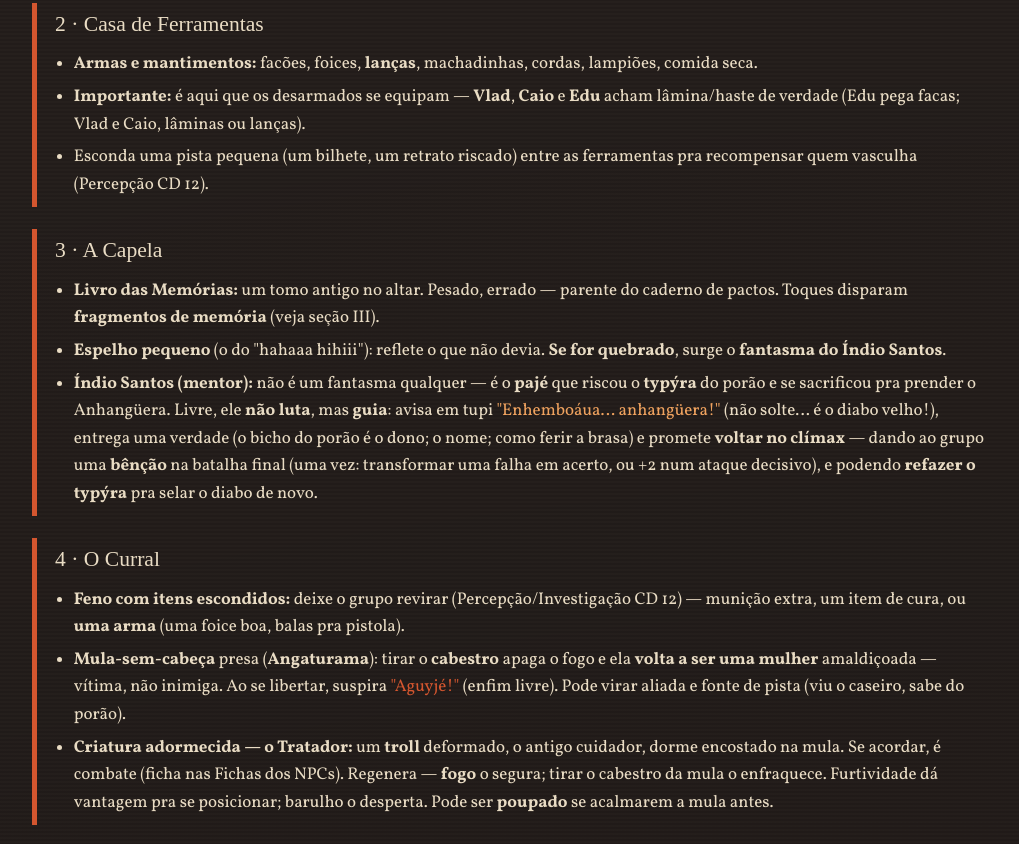
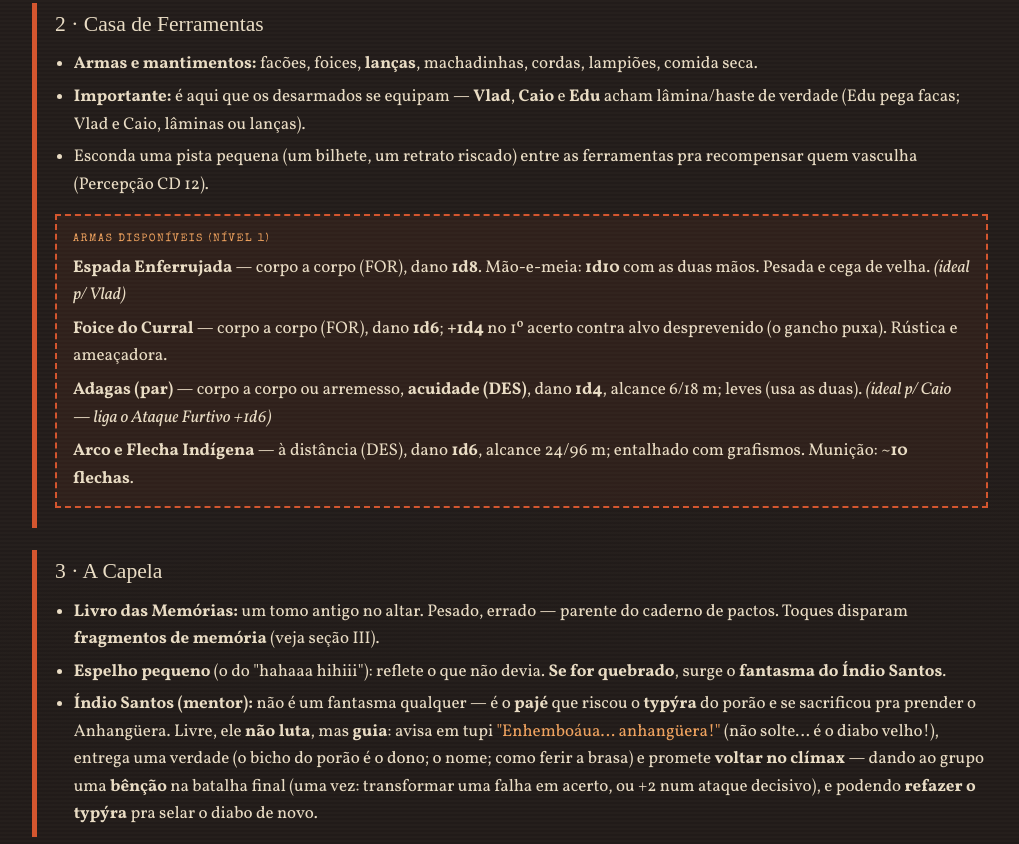
Before and after one commit to helder009/rpg, a plain HTML site: page 9f3a71c2.html in a window 1280 px wide. Shown: the part 5786-6630 px from the top of the page, without its empty margins (130-1149 px from the left). Drawn offline with nearby package versions, Linux system fonts and the light colour scheme; a web font is replaced by a local one.

Commit message:
Update 9f3a71c2.html

```diff
--- a/9f3a71c2.html
+++ b/9f3a71c2.html
@@ -423,6 +423,13 @@
         <li><b>Importante:</b> é aqui que os desarmados se equipam — <b>Vlad</b>, <b>Caio</b> e <b>Edu</b> acham lâmina/haste de verdade (Edu pega facas; Vlad e Caio, lâminas ou lanças).</li>
         <li>Esconda uma pista pequena (um bilhete, um retrato riscado) entre as ferramentas pra recompensar quem vasculha (Percepção CD 12).</li>
       </ul>
+      <div class="caixa">
+        <span class="rot">Armas disponíveis (nível 1)</span>
+        <div class="stats" style="margin-bottom:6px"><b>Espada Enferrujada</b> — corpo a corpo (FOR), dano <b>1d8</b>. Mão-e-meia: <b>1d10</b> com as duas mãos. Pesada e cega de velha. <i>(ideal p/ Vlad)</i></div>
+        <div class="stats" style="margin-bottom:6px"><b>Foice do Curral</b> — corpo a corpo (FOR), dano <b>1d6</b>; <b>+1d4</b> no 1º acerto contra alvo desprevenido (o gancho puxa). Rústica e ameaçadora.</div>
+        <div class="stats" style="margin-bottom:6px"><b>Adagas (par)</b> — corpo a corpo ou arremesso, <b>acuidade (DES)</b>, dano <b>1d4</b>, alcance 6/18 m; leves (usa as duas). <i>(ideal p/ Caio — liga o Ataque Furtivo +1d6)</i></div>
+        <div class="stats"><b>Arco e Flecha Indígena</b> — à distância (DES), dano <b>1d6</b>, alcance 24/96 m; entalhado com grafismos. Munição: ~<b>10 flechas</b>.</div>
+      </div>
     </div>
 
     <div class="ato">
@@ -572,7 +579,7 @@
       <div class="lootcard memcard"><b>Matheus</b> Lavrador que perdeu a roça. O facão era da família — "achá-lo" no espantalho tinha um quê de familiar demais.</div>
       <div class="lootcard memcard"><b>Caio</b> Batedor de carteiras que roubava para sustentar alguém. A corda e o lampião eram ferramentas de fuga, não de aventura.</div>
       <div class="lootcard memcard"><b>Thais</b> Neta de uma benzedeira. <b>Não é vítima ao acaso:</b> veio de propósito acabar com a lenda do homem da colina — o que amarra o final do grupo.</div>
-      <div class="lootcard memcard"><b>Edu</b> Lutador de rua que vivia protegendo os fracos. Por isso luta desarmado: nunca precisou de arma para fazer o certo.</div>
+      <div class="lootcard memcard"><b>Edu</b> Homem de fé. Foi pugilista, mas largou o ringue quando se converteu — trocou o punho pela lâmina e a fúria pela reza. Andava de vila em vila com terço e crucifixo, enfrentando o que era "do outro mundo" e protegendo os fracos em nome da sua fé. Veio ao sítio seguindo um chamado, como quem atende a um sinal.</div>
       <div class="lootcard memcard"><b>Nati</b> Viajante que catalogava rotas e refúgios pelo reino. Seguiu um mapa que levava ao sítio — como se algo a tivesse chamado. Os dois gatos-guardiões são o único elo com quem ela foi.</div>
     </div>
 
@@ -637,6 +644,10 @@
       <div class="lootcard"><b>Pistola + munição</b> No baú (senha 7-2-4). Arma Vlad ou Caio. Não fura a resistência do chefe.</div>
       <div class="lootcard"><b>Facão do Espantalho</b> Comum até o Ato 4 — a única lâmina que fere o diabo velho.</div>
       <div class="lootcard"><b>Caderno de Pactos</b> −½ PV do chefe e devolve todas as memórias ao ser destruído.</div>
+      <div class="lootcard"><b>Espada Enferrujada</b> Casa de Ferramentas. FOR, 1d8 (1d10 nas duas mãos). Boa p/ Vlad.</div>
+      <div class="lootcard"><b>Foice do Curral</b> Casa de Ferramentas. FOR, 1d6; +1d4 no 1º acerto surpresa.</div>
+      <div class="lootcard"><b>Adagas (par)</b> Casa de Ferramentas. Acuidade/DES, 1d4, arremesso 6/18 m. Ligam o Furtivo do Caio.</div>
+      <div class="lootcard"><b>Arco e Flecha Indígena</b> Casa de Ferramentas. DES, 1d6, 24/96 m, ~10 flechas.</div>
       <div class="lootcard"><b>As memórias</b> Na gaveta e no caderno. O coração emocional do final.</div>
     </div>
 
```
